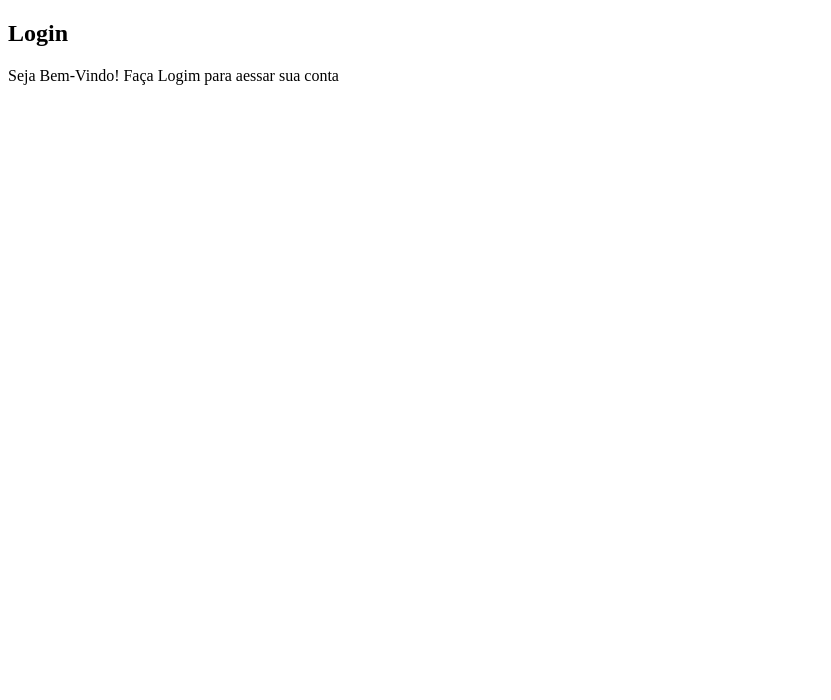
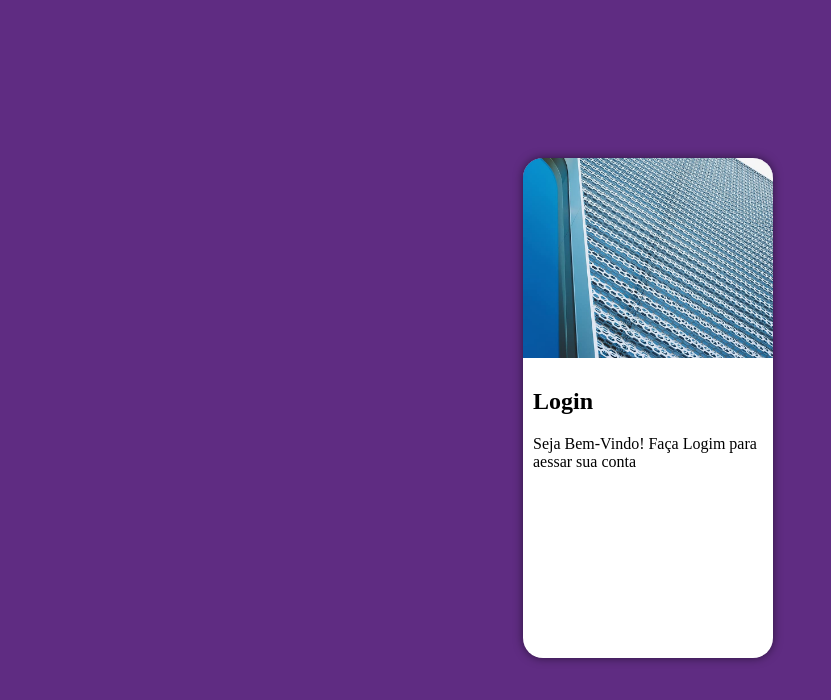
Before and after one commit to Matheusdiogenes951/Projeto-Login, a plain HTML site: page index.html in a window 1280 px wide. Shown: the whole page, without its empty margins (0-831 px from the left). Drawn offline with Linux system fonts and the light colour scheme.

Commit message:
Update style.css

```diff
--- a/estilos/style.css
+++ b/estilos/style.css
@@ -5,3 +5,54 @@
     verde: #49a09d
     roxo: #5f2c82
 */
+
+* {
+    font-family: system-ui, -apple-system, BlinkMacSystemFont, 'Segoe UI', Roboto, Oxygen, Ubuntu, Cantarell, 'Open Sans', 'Helvetica Neue', sans-serif;
+    padding: 0px;
+    margin: 0px;
+    box-sizing: border-box;
+
+}
+
+body, html {
+    background-color: #5f2c82;
+    height: 100vh;
+    width: 100vw;
+
+}
+
+main {
+    position: relative;
+    height: 100vh;
+    width: 100vw;
+
+
+}
+
+section#login {
+    position: absolute;
+    top: 50%;
+    left: 50%;
+    transform: translate(-50%, -50%);
+    background-color: white;
+    width: 250px;
+    height: 500px;
+    border-radius: 20px;
+    overflow: hidden;
+    box-shadow: 0px 0px 10px rgba(0, 0, 0, 0.534);
+
+}
+
+section#login > div#imagem {
+    background: #5f2c82 url(../imagens/metal.jpg) no-repeat;
+    height: 200px;
+    background-size: cover;
+    background-position: left bottom;
+    display: block;
+
+}
+
+section#login > div#formulario {
+    padding: 10px;
+    display: block;
+}
```
